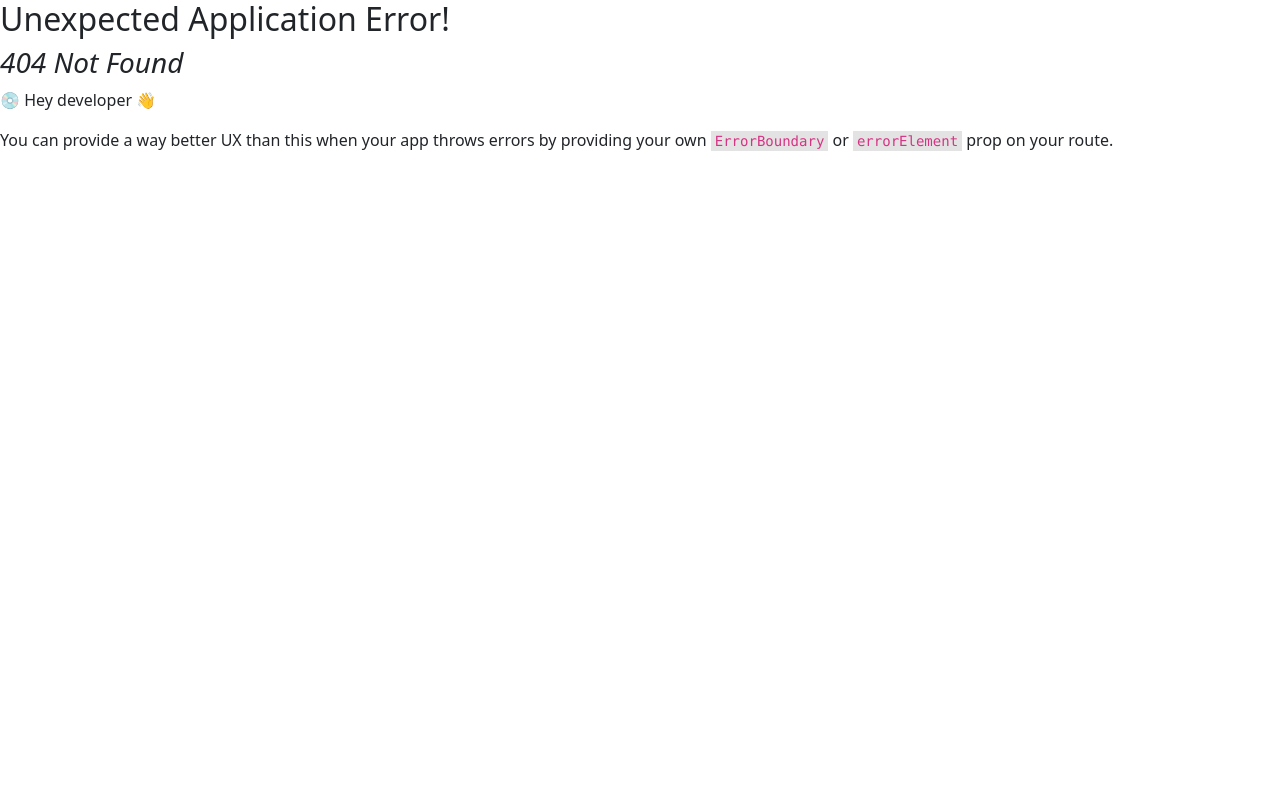
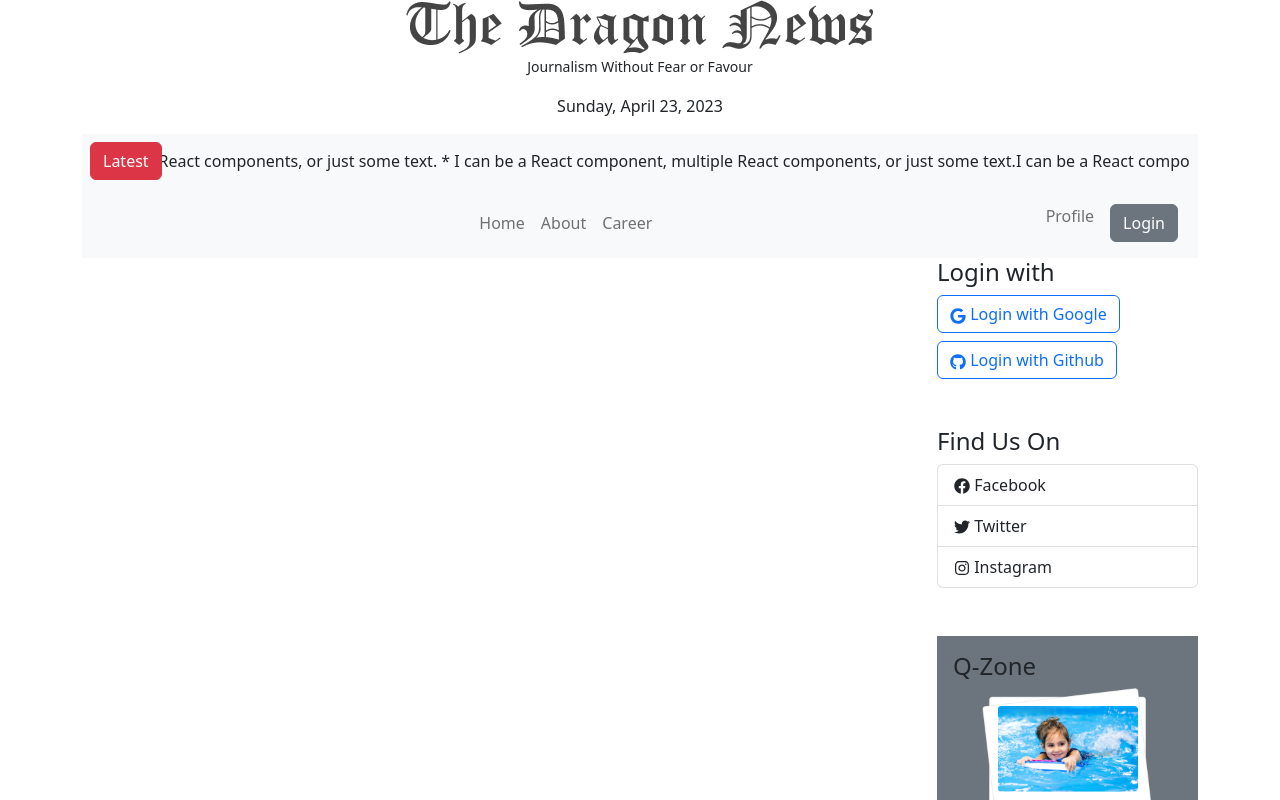
Before and after one commit to mdnumanahmed/Milestone-10-Firebase-Authentication, a React (Vite) app in the folder news-dragon-client/: page /news in a window 1280 px wide. Before the commit this address had no page. Shown: the top 800 px of the page. Built offline with nearby package versions, Linux system fonts and the light colour scheme.

Commit message:
created NewsLayout and category and News component

```diff
--- a/news-dragon-client/src/layouts/Main.jsx
+++ b/news-dragon-client/src/layouts/Main.jsx
@@ -6,6 +6,7 @@ import Row from 'react-bootstrap/Row';
 import Col from 'react-bootstrap/Col';
 import LeftNav from "../pages/Shared/LeftNav";
 import RightNav from "../pages/Shared/RightNav";
+import { Outlet } from "react-router-dom";
 
 const Main = () => {
   return (
@@ -17,7 +18,7 @@ const Main = () => {
             <LeftNav></LeftNav>
           </Col>
           <Col lg={6}>
-            Main Content Coming
+            <Outlet />
           </Col>
           <Col lg={3}>
             <RightNav></RightNav>
--- /dev/null
+++ b/news-dragon-client/src/layouts/NewsLayout.jsx
@@ -0,0 +1,27 @@
+import React from 'react';
+import Header from '../pages/Shared/Header';
+import Container from 'react-bootstrap/esm/Container';
+import Row from 'react-bootstrap/esm/Row';
+import Col from 'react-bootstrap/esm/Col';
+import { Outlet } from 'react-router-dom';
+import RightNav from '../pages/Shared/RightNav';
+
+const NewsLayout = () => {
+    return (
+        <div>
+            <Header></Header>
+            <Container>
+                <Row>
+                    <Col lg={9}>
+                        <Outlet />
+                    </Col>
+                    <Col lg={3}>
+                        <RightNav />
+                    </Col>
+                </Row>
+            </Container>
+        </div>
+    );
+};
+
+export default NewsLayout;
--- /dev/null
+++ b/news-dragon-client/src/pages/Home/Category.jsx
@@ -0,0 +1,13 @@
+import React from 'react';
+import { useParams } from 'react-router-dom';
+
+const Category = () => {
+    const {categoryId} = useParams()
+    return (
+        <div>
+            <h4>This is Category: {categoryId}</h4>
+        </div>
+    );
+};
+
+export default Category;
--- /dev/null
+++ b/news-dragon-client/src/pages/News/News.jsx
@@ -0,0 +1,11 @@
+import React from 'react';
+
+const News = () => {
+    return (
+        <div>
+            <h4>News Details coming soon</h4>
+        </div>
+    );
+};
+
+export default News;
```
Also changed, not shown: news-dragon-client/src/routes/Routes.jsx (+17 -0 lines).
